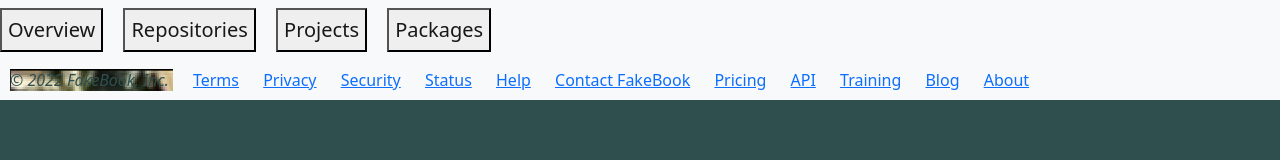
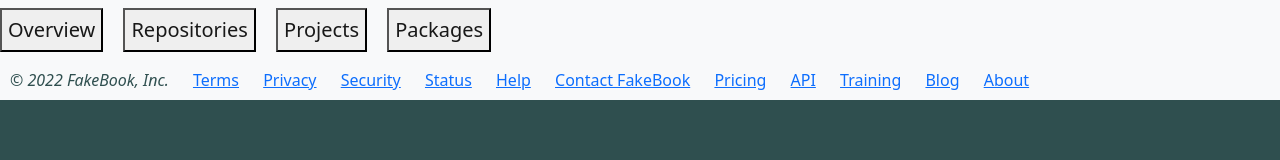
Before and after one commit to nss-evening-cohort-21/gitsub-the-git-r-done-crew, a plain HTML site: page index.html in a window 1280 px wide. Drawn offline with nearby package versions, Linux system fonts and the light colour scheme.

Commit message:
minor changes because life's not fair

```diff
--- a/main.css
+++ b/main.css
@@ -13,8 +13,6 @@ strong {
 
 em, .repo-description, .repo-name {
   color: darkslategray;
-  background-image: url('images/sunroof.png');
-  /* background: lavender;  */
 }
 
 a, em {
```
Also changed, not shown: main.js (+1 -7 lines).
